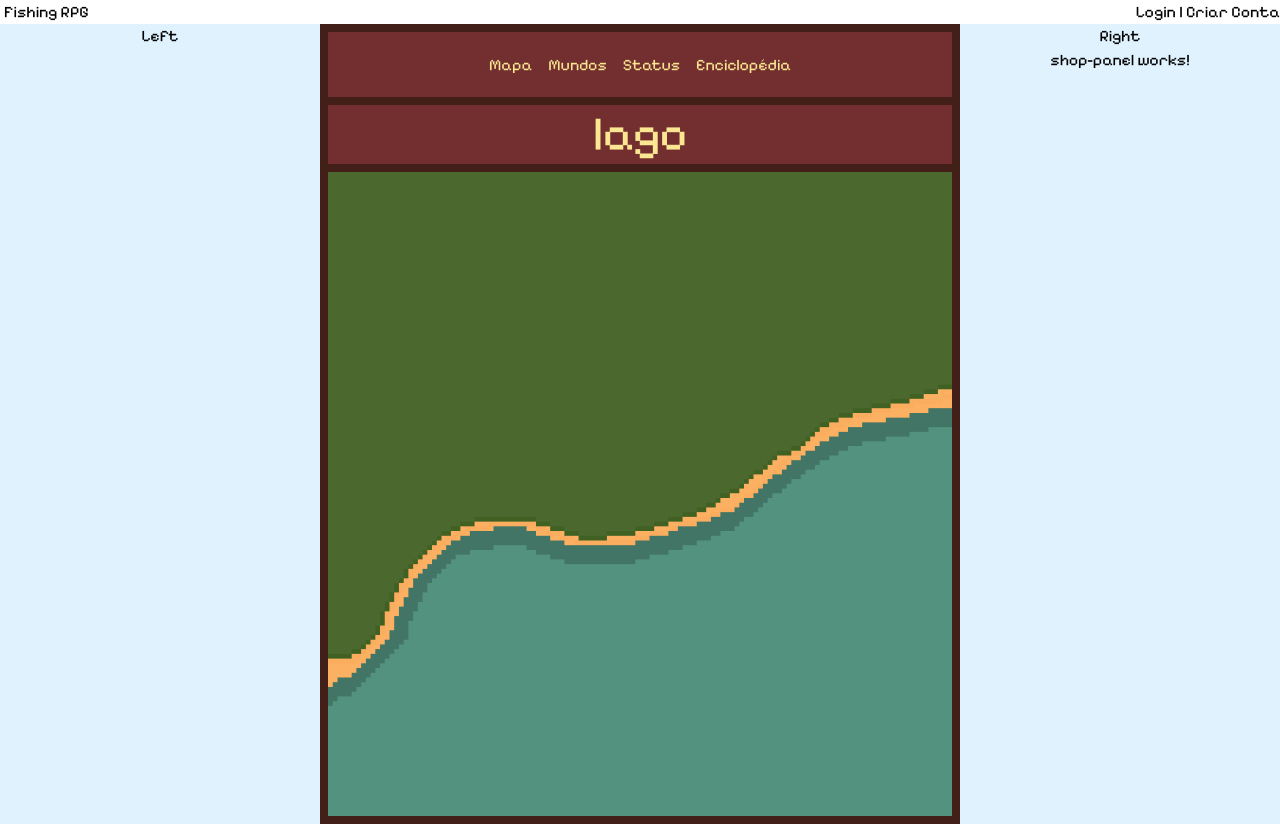
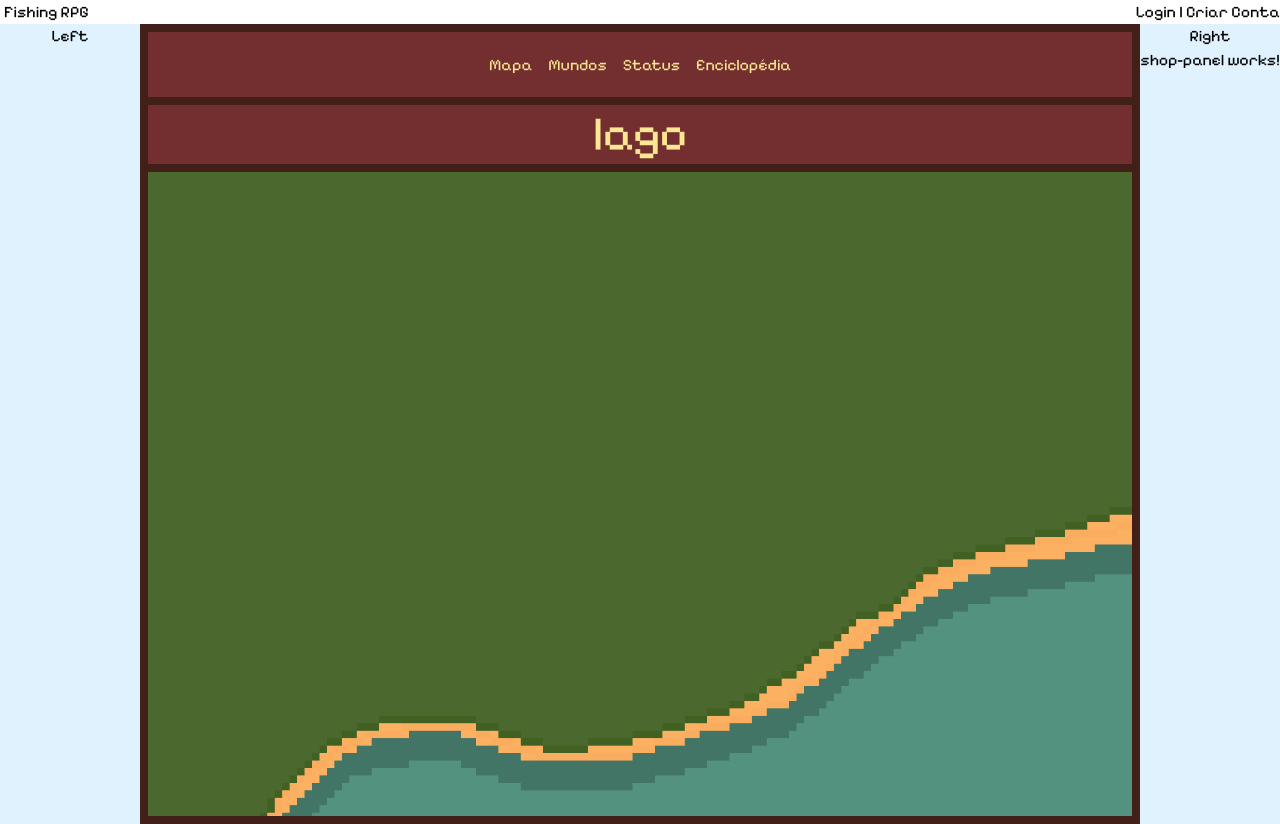
Before and after one commit to YamGsCr/alternative-fishing-game, an Angular app in the folder fishing-rpg-client/: page /jogo in a window 1280 px wide. Built offline with nearby package versions, Linux system fonts and the light colour scheme.

Commit message:
mudança no layout da tela principa

```diff
--- a/fishing-rpg-client/src/app/components/telaprincipal/lake/lake.component.html
+++ b/fishing-rpg-client/src/app/components/telaprincipal/lake/lake.component.html
@@ -1,18 +1,19 @@
 <div
   class="flex flex-col place-content-between items-center w-full h-full border-8 border-darkbrown"
 >
-  <div class="flex items-center justify-center h-[10%] w-full bg-lightbrown">
+  <div class="flex items-center justify-center h-[10%] w-full bg-lightbrown min-h-[65px]">
     <top-bar></top-bar>
   </div>
 
   <div
-    class="flex justify-center items-center w-full h-[10%] bg-lightbrown border-t-8 border-darkbrown"
+    class="flex flex-grow justify-center items-center w-full h-[10%] min-h-[65px] bg-lightbrown border-t-8 border-darkbrown"
   >
-    <h1 class="text-5xl text-lightyellow">lago</h1>
+    <h1 class="text-5xl text-lightyellow ">lago</h1>
   </div>
   <div
     class="bg-[url('/Land-Background.gif')] border-t-8 border-darkbrown bg-cover bg-no-repeat h-full w-full"
-  ></div>
+  >
+</div>
 
   <router-outlet></router-outlet>
 </div>
--- a/fishing-rpg-client/src/app/components/telaprincipal/lake/lake.component.ts
+++ b/fishing-rpg-client/src/app/components/telaprincipal/lake/lake.component.ts
@@ -1,10 +1,11 @@
 import { Component } from '@angular/core';
 import { RouterOutlet } from '@angular/router';
 import { TopBarComponent } from '../../../features/layout/top-bar/top-bar.component';
+import { NgOptimizedImage } from '@angular/common';
 
 @Component({
   selector: 'app-lake',
-  imports: [RouterOutlet,TopBarComponent],
+  imports: [RouterOutlet,TopBarComponent,NgOptimizedImage],
   templateUrl: './lake.component.html',
   styleUrl: './lake.component.scss'
 })
--- a/fishing-rpg-client/src/app/components/telaprincipal/telaprincipal.component.html
+++ b/fishing-rpg-client/src/app/components/telaprincipal/telaprincipal.component.html
@@ -1,6 +1,6 @@
 <div class="flex justify-center h-screen w-full">
   <div
-    class="flex flex-col items-center bg-sky-100 sm:h-full sm:w-[25%] sr-only sm:not-sr-only"
+    class="flex flex-1 flex-col items-center bg-sky-100 h-full w-full"
   >
     <h1>Left</h1>
 
@@ -9,12 +9,12 @@
   </div>
 
   <!--Conteúdo central-->
-  <div class="w-full sm:w-[50%]">
+  <div class="w-[1000px] h-full min-h-[500px]">
     <app-lake></app-lake>
   </div>
 
   <div
-    class="flex flex-col items-center bg-sky-100 sm:h-full sm:w-[25%] sr-only sm:not-sr-only"
+    class="flex flex-1 flex-col items-center bg-sky-100 h-full w-full"
   >
     <h1>Right</h1>
     <app-shop-panel></app-shop-panel>
--- a/fishing-rpg-client/src/styles.scss
+++ b/fishing-rpg-client/src/styles.scss
@@ -2,6 +2,7 @@
 @tailwind base;
 @tailwind components;
 @tailwind utilities;
+
 
 
 
```
Also changed, not shown: fishing-rpg-client/public/casinha.png (added).
